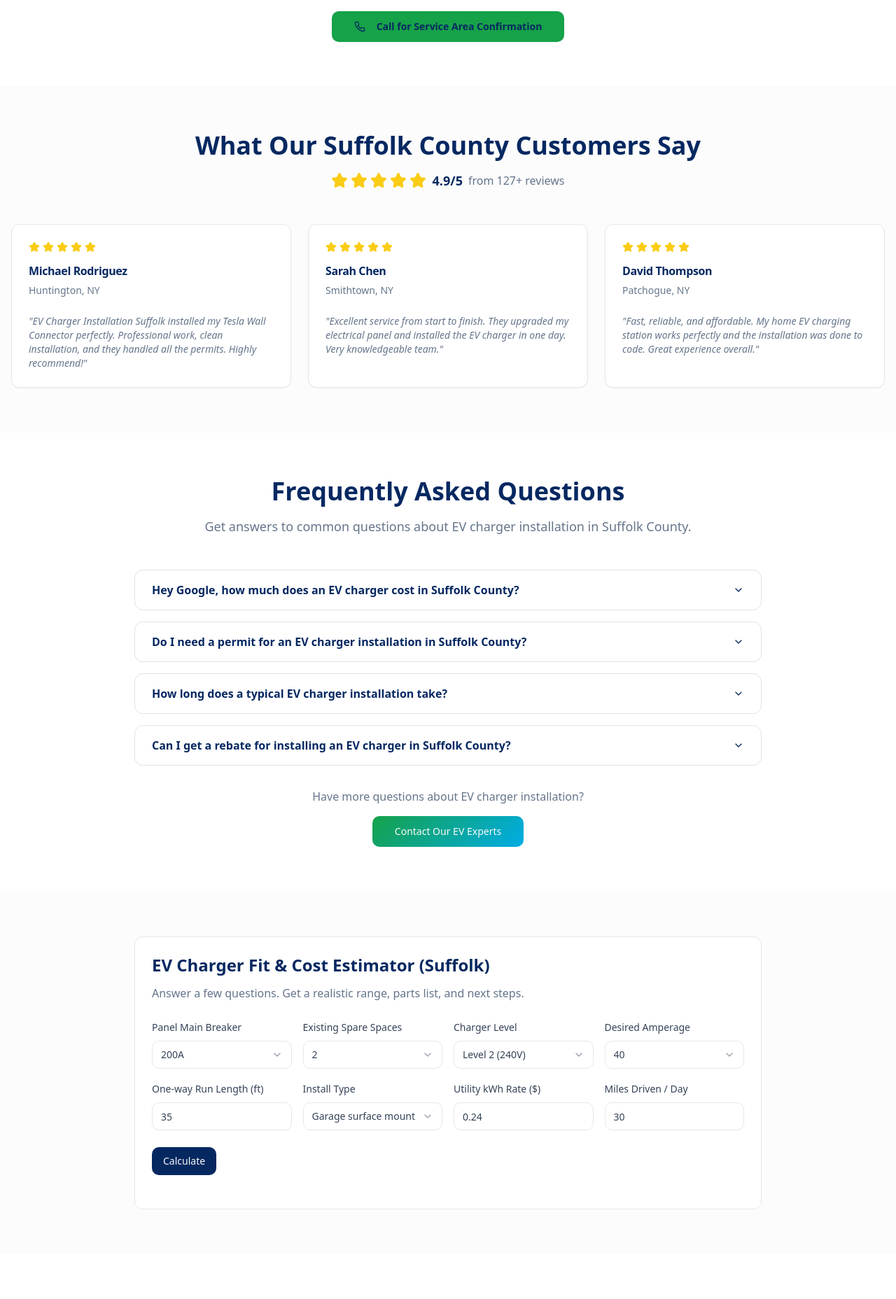
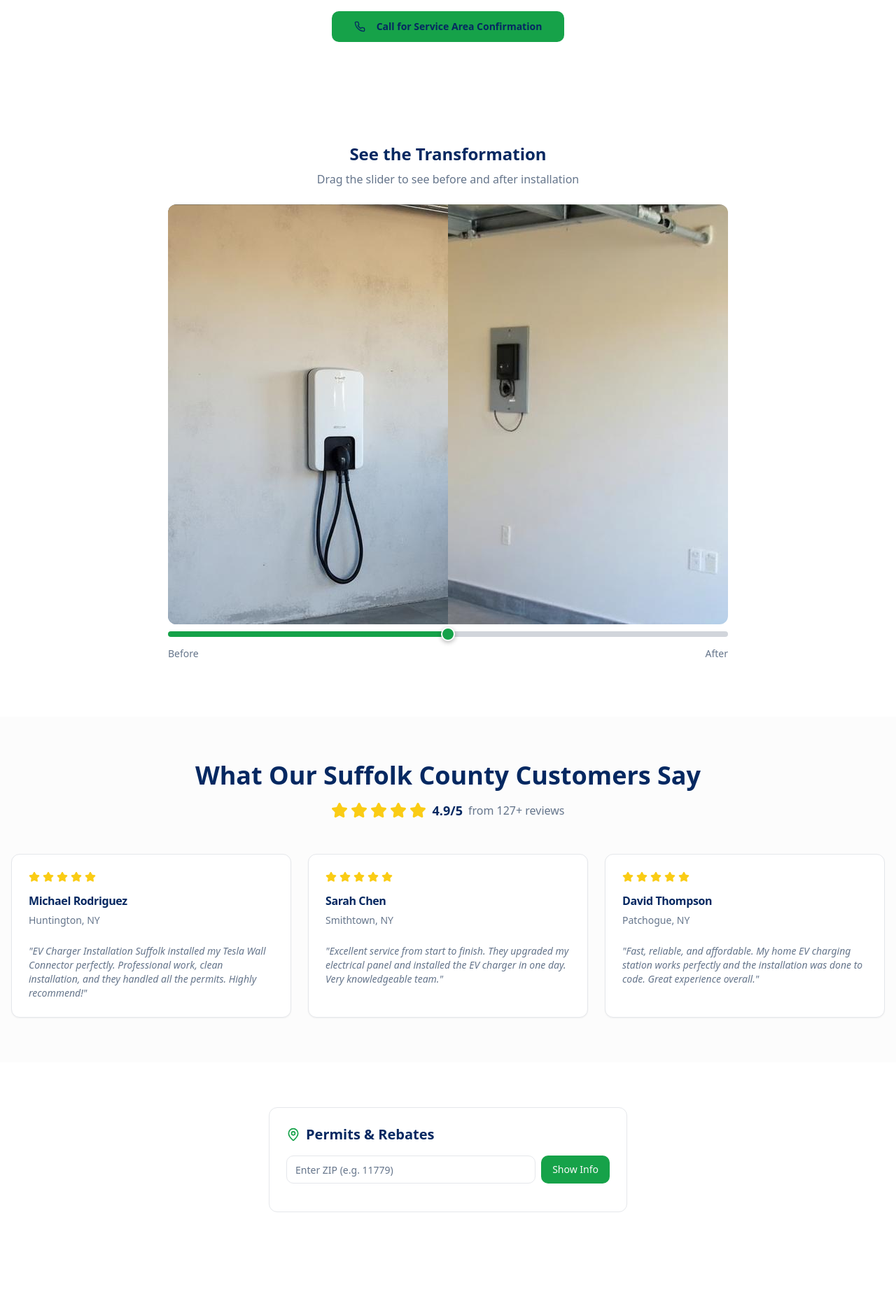
Before and after one commit to rberman84/ev-charger-website, a React (Vite) app: page / in a window 1280 px wide. Shown: the part 4443-6299 px from the top of the page at 70% size. Built offline with nearby package versions, Linux system fonts and the light colour scheme.

Commit message:
Add Before/After Slider

```diff
--- /dev/null
+++ b/src/components/Sections/BeforeAfterSlider.tsx
@@ -0,0 +1,55 @@
+import { useState } from "react";
+import beforeImage from "@/assets/before-installation.jpg";
+import afterImage from "@/assets/after-installation.jpg";
+
+const BeforeAfterSlider = () => {
+  const [sliderValue, setSliderValue] = useState(50);
+
+  const handleSliderChange = (e: React.ChangeEvent<HTMLInputElement>) => {
+    setSliderValue(Number(e.target.value));
+  };
+
+  return (
+    <div className="max-w-4xl mx-auto p-4">
+      <div className="text-center mb-6">
+        <h3 className="text-2xl font-bold text-navy-deep mb-2">See the Transformation</h3>
+        <p className="text-silver">Drag the slider to see before and after installation</p>
+      </div>
+
+      <div className="relative max-w-[800px] mx-auto">
+        <img
+          src={beforeImage}
+          alt="Before EV charger installation"
+          className="w-full block rounded-lg"
+        />
+        <img
+          src={afterImage}
+          alt="After EV charger installation"
+          className="absolute left-0 top-0 w-full rounded-lg"
+          style={{
+            clipPath: `inset(0 ${100 - sliderValue}% 0 0)`
+          }}
+        />
+
+        <input
+          type="range"
+          min="0"
+          max="100"
+          value={sliderValue}
+          onChange={handleSliderChange}
+          className="w-full mt-2 h-2 bg-gray-200 rounded-lg appearance-none cursor-pointer slider"
+          style={{
+            background: `linear-gradient(to right, hsl(var(--electric-green)) 0%, hsl(var(--electric-green)) ${sliderValue}%, #d1d5db ${sliderValue}%, #d1d5db 100%)`
+          }}
+        />
+
+        <div className="flex justify-between text-sm text-silver mt-2">
+          <span>Before</span>
+          <span>After</span>
+        </div>
+      </div>
+    </div>
+  );
+};
+
+export default BeforeAfterSlider;
--- /dev/null
+++ b/src/components/Sections/ZipInfoPanel.tsx
@@ -0,0 +1,91 @@
+import { useState } from "react";
+import { Button } from "@/components/ui/button";
+import { Input } from "@/components/ui/input";
+import { MapPin, CheckCircle } from "lucide-react";
+
+const ZipInfoPanel = () => {
+  const [zip, setZip] = useState("");
+  const [info, setInfo] = useState("");
+
+  const zipMap: Record<string, string> = {
+    "11779": "Brookhaven",
+    "11787": "Smithtown",
+    "11706": "Islip",
+    "11702": "Babylon",
+    "11772": "Brookhaven",
+    "11743": "Huntington",
+    "11725": "Commack",
+    "11788": "Hauppauge",
+    "11790": "Stony Brook",
+    "11777": "Port Jefferson",
+    "11751": "Islip",
+    "11730": "East Islip",
+    "11717": "Brentwood",
+    "11738": "Farmingville",
+    "11741": "Holbrook",
+    "11901": "Riverhead",
+    "11968": "Southampton",
+    "11937": "East Hampton",
+    "11954": "Montauk",
+    "11964": "Shelter Island"
+  };
+
+  const handleZipSearch = () => {
+    const cleanZip = zip.trim();
+    const town = zipMap[cleanZip] || "your town";
+
+    if (cleanZip.length === 5) {
+      setInfo(`**Permit:** ${town} Building Department — we file for you.\n\n**PSEG-LI Rebate:** Level 2 home charger eligible. We help with paperwork.`);
+    } else {
+      setInfo("Please enter a valid 5-digit ZIP code.");
+    }
+  };
+
+  const handleKeyPress = (e: React.KeyboardEvent) => {
+    if (e.key === 'Enter') {
+      handleZipSearch();
+    }
+  };
+
+  return (
+    <div className="max-w-lg mx-auto border border-border rounded-lg p-6 bg-card">
+      <div className="flex items-center space-x-2 mb-4">
+        <MapPin className="w-5 h-5 text-electric-green" />
+        <h3 className="text-xl font-semibold text-navy-deep">Permits & Rebates</h3>
+      </div>
+
+      <div className="flex space-x-2 mb-4">
+        <Input
+          placeholder="Enter ZIP (e.g. 11779)"
+          value={zip}
+          onChange={(e) => setZip(e.target.value.replace(/\D/g, '').slice(0, 5))}
+          onKeyPress={handleKeyPress}
+          className="flex-1"
+          maxLength={5}
+        />
+        <Button onClick={handleZipSearch} className="bg-electric-green hover:bg-electric-green/90">
+          Show Info
+        </Button>
+      </div>
+
+      {info && (
+        <div className="bg-gradient-subtle p-4 rounded-lg border-l-4 border-electric-green">
+          <div className="flex items-start space-x-2">
+            <CheckCircle className="w-5 h-5 text-electric-green mt-0.5 flex-shrink-0" />
+            <div className="space-y-2 text-sm">
+              {info.split('\n\n').map((section, index) => (
+                <div key={index}>
+                  {section.split('**').map((part, i) =>
+                    i % 2 === 1 ? <strong key={i} className="text-navy-deep">{part}</strong> : part
+                  )}
+                </div>
+              ))}
+            </div>
+          </div>
+        </div>
+      )}
+    </div>
+  );
+};
+
+export default ZipInfoPanel;
--- a/src/index.css
+++ b/src/index.css
@@ -147,3 +147,25 @@ All colors MUST be HSL.
 .faq details div {
   @apply text-muted-foreground;
 }
+
+/* Before/After Slider styles */
+.slider::-webkit-slider-thumb {
+  appearance: none;
+  height: 20px;
+  width: 20px;
+  border-radius: 50%;
+  background: hsl(var(--electric-green));
+  cursor: pointer;
+  border: 2px solid white;
+  box-shadow: 0 2px 6px rgba(0,0,0,0.3);
+}
+
+.slider::-moz-range-thumb {
+  height: 20px;
+  width: 20px;
+  border-radius: 50%;
+  background: hsl(var(--electric-green));
+  cursor: pointer;
+  border: 2px solid white;
+  box-shadow: 0 2px 6px rgba(0,0,0,0.3);
+}
--- a/src/pages/Index.tsx
+++ b/src/pages/Index.tsx
@@ -4,6 +4,8 @@ import ServicesSection from "@/components/Sections/ServicesSection";
 import EVInstallationAnimation from "@/components/Sections/EVInstallationAnimation";
 import EVCalculatorWidget from "@/components/Sections/EVCalculatorWidget";
 import EVPlannerWidget from "@/components/Sections/EVPlannerWidget";
+import BeforeAfterSlider from "@/components/Sections/BeforeAfterSlider";
+import ZipInfoPanel from "@/components/Sections/ZipInfoPanel";
 import { Card, CardContent, CardHeader, CardTitle } from "@/components/ui/card";
 import { Button } from "@/components/ui/button";
 import { Accordion, AccordionContent, AccordionItem, AccordionTrigger } from "@/components/ui/accordion";
@@ -303,6 +305,13 @@ const Index = () => {
         </div>
       </section>
 
+      {/* Before/After Slider Section */}
+      <section className="py-16 bg-gradient-subtle">
+        <div className="container mx-auto px-4">
+          <BeforeAfterSlider />
+        </div>
+      </section>
+
       {/* Reviews Section */}
       <section className="py-16 bg-muted/30">
         <div className="container mx-auto px-4">
@@ -341,6 +350,13 @@ const Index = () => {
               </Card>
             ))}
           </div>
+        </div>
+      </section>
+
+      {/* ZIP Info Panel Section */}
+      <section className="py-16 bg-white">
+        <div className="container mx-auto px-4">
+          <ZipInfoPanel />
         </div>
       </section>
 
```
Also changed, not shown: src/assets/after-installation.jpg (added).
